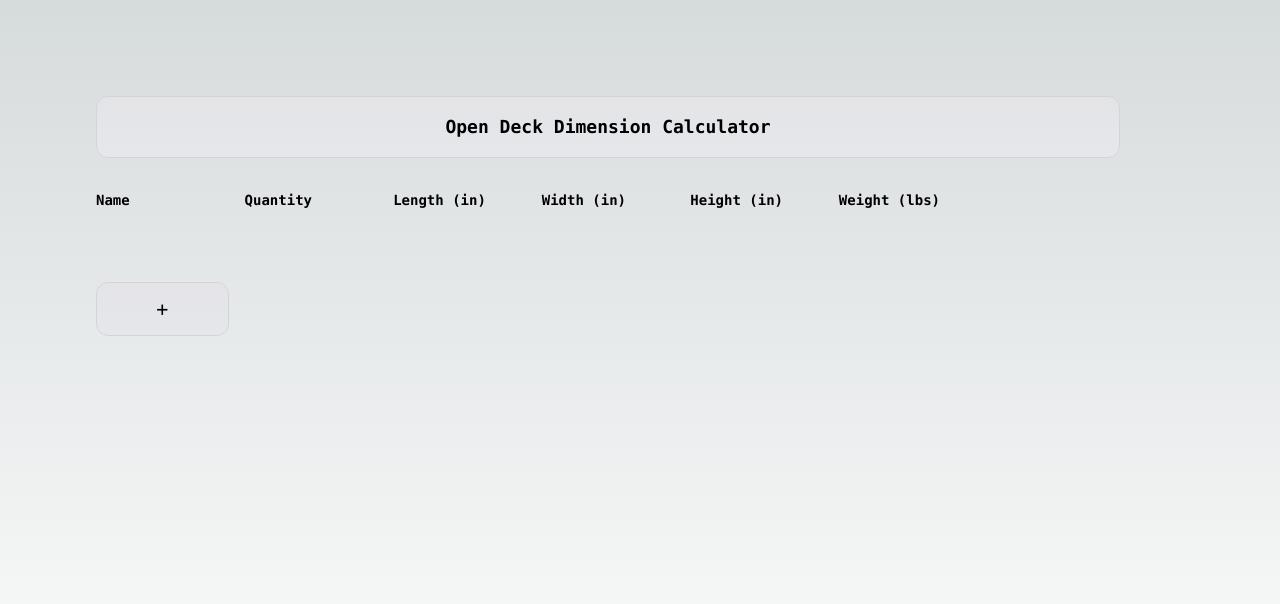
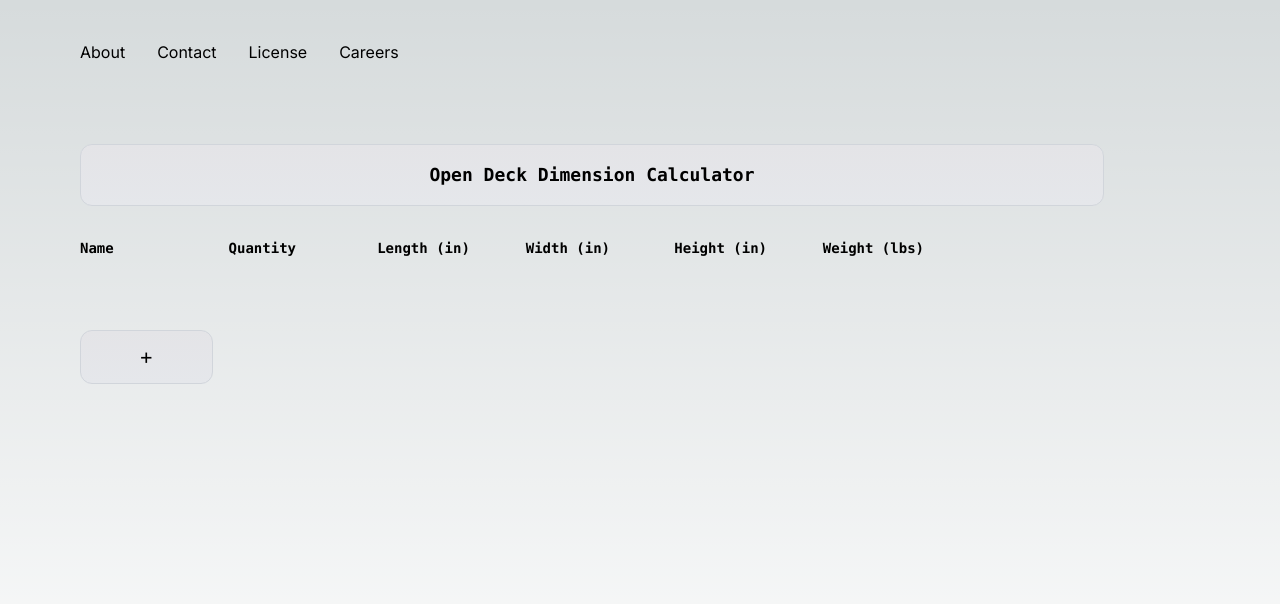
Before and after one commit to jerryoates/opendeck, a Next.js app in the folder apps/dims/: page / in a window 1280 px wide. Shown: the top 604 px of the page. Built offline with nearby package versions, Linux system fonts and the light colour scheme.

Commit message:
add header

```diff
--- a/apps/dims/src/app/page.tsx
+++ b/apps/dims/src/app/page.tsx
@@ -86,8 +86,32 @@ export default function Home() {
     }
 
     return (
-        <main className="min-h-screen flex-col items-center justify-between p-24">
-            <div className="z-10 max-w-5xl w-full tems-center justify-between font-mono text-sm">
+        <main className="min-h-screen flex-col items-center justify-between pt-10 p-20">
+            <header>
+                <ul className="flex flex-wrap items-center gap-y-2 gap-x-8">
+                    <li>
+                        <button className="hover:text-blue-600">
+                            About
+                        </button>
+                    </li>
+                    <li>
+                        <button className="hover:text-blue-600">
+                            Contact
+                        </button>
+                    </li>
+                    <li>
+                        <button className="hover:text-blue-600">
+                            License
+                        </button>
+                    </li>
+                    <li>
+                        <button className="hover:text-blue-600">
+                            Careers
+                        </button>
+                    </li>
+                </ul>
+            </header>
+            <div className="z-10 max-w-5xl w-full tems-center justify-between font-mono text-sm mt-20">
                 <p className="fixed font-bold left-0 top-0 flex w-full justify-center border-b border-gray-300 bg-gradient-to-b from-zinc-200 pb-6 pt-8 backdrop-blur-2xl dark:border-neutral-800 dark:bg-zinc-800/30 dark:from-inherit lg:static lg:w-auto  lg:rounded-xl lg:border lg:bg-gray-200 lg:p-4 lg:dark:bg-zinc-800/30 text-lg">
                     Open Deck Dimension Calculator
                 </p>
@@ -162,7 +186,7 @@ export default function Home() {
                                     type="submit"
                                     onClick={() => onCalculate(savedFreight)}
                                 >
-                                    {'Calculate'}
+                                    {'Calculate 🔄'}
                                 </button>
                             )
                         }
```
